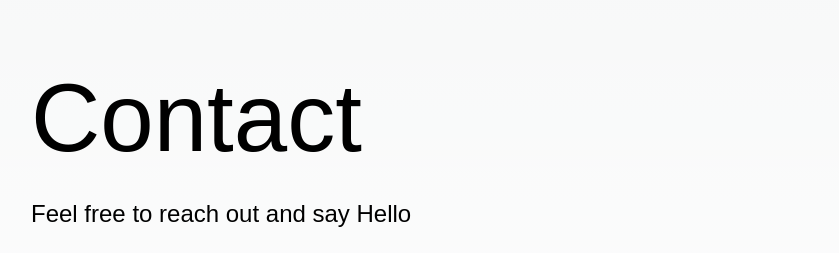
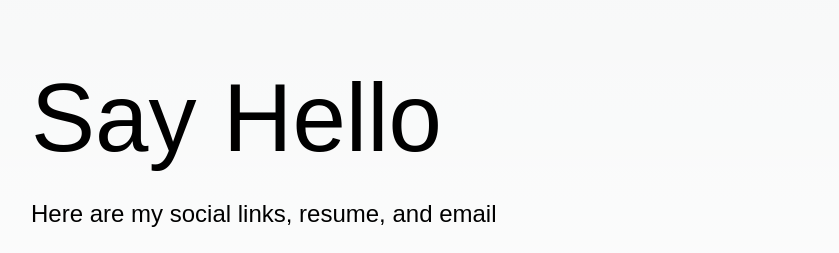
Before and after one commit to Gav1012/portfoliov2, a Next.js app: page / in a window 1280 px wide. Shown: the part 2631-2884 px from the top of the page, without its empty margins (9-848 px from the left). Built offline with nearby package versions, Linux system fonts and the light colour scheme; no server answers.

Commit message:
changed contact text

```diff
--- a/src/app/components/contact.tsx
+++ b/src/app/components/contact.tsx
@@ -18,9 +18,9 @@ export default function Contact() {
 
     return (
         <section id="contact" className="py-16 px-10">
-            <h1 className="text-8xl mb-8">Contact</h1>
+            <h1 className="text-8xl mb-8">Say Hello</h1>
             <p className="text-2xl max-w-2xl break-words">
-                Feel free to reach out and say Hello
+                Here are my social links, resume, and email
             </p>
             <div className="flex justify-start space-x-5 py-5">
                 <a
```
